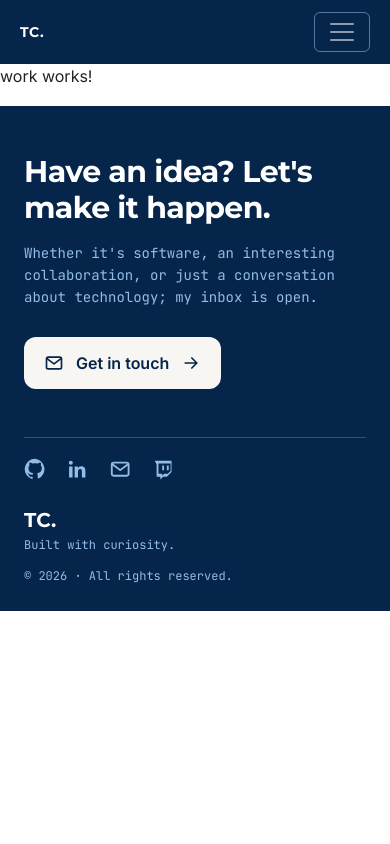
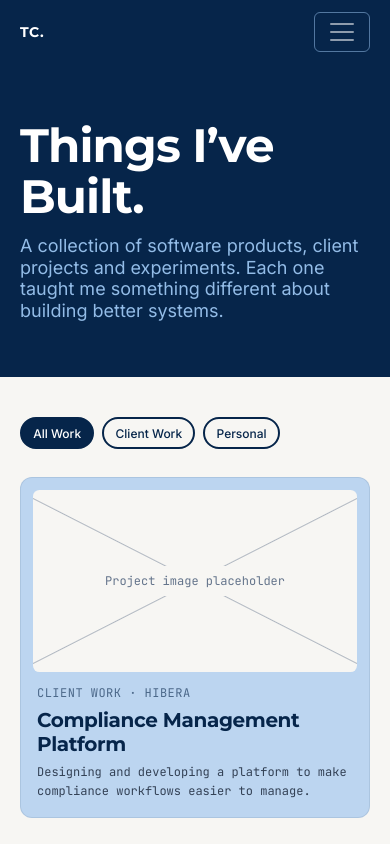
Before and after one commit to tcudjoe/personal_portfolio, an Angular app: page /work in a window 390 px wide. Shown: the top 844 px of the page. Built offline with nearby package versions, Linux system fonts and the light colour scheme.

Commit message:
feat: build responsive work overview with filters

```diff
--- a/src/app/tech/work/work.component.html
+++ b/src/app/tech/work/work.component.html
@@ -1 +1,51 @@
-<p>work works!</p>
+<main class="work-page">
+  <header class="work-hero" aria-labelledby="work-heading">
+    <div class="work-hero__inner">
+      <h1 id="work-heading">Things I’ve Built.</h1>
+      <p>A collection of software products, client projects and experiments. Each one taught me something different about building better systems.</p>
+    </div>
+  </header>
+
+  <section class="work-listing" aria-label="Project portfolio">
+    <div class="work-listing__inner">
+      <div class="work-filters" role="group" aria-label="Filter projects">
+        <button *ngFor="let filter of filters" type="button"
+                class="work-filters__button"
+                [class.work-filters__button--active]="activeFilter === filter"
+                [attr.aria-pressed]="activeFilter === filter"
+                (click)="setFilter(filter)">
+          {{ filter }}
+        </button>
+      </div>
+
+      <a *ngIf="showFeaturedProject" class="work-card work-card--featured"
+         [routerLink]="['/work', featuredProject.slug]">
+        <div class="work-card__image work-card__image--wide" role="img" aria-label="Featured project image placeholder">
+          <span>Project image placeholder</span>
+        </div>
+        <div class="work-card__content">
+          <p class="work-card__category">{{ featuredProject.category }}</p>
+          <h2 class="work-card__title">{{ featuredProject.title }}</h2>
+          <p class="work-card__description">{{ featuredProject.description }}</p>
+        </div>
+      </a>
+
+      <div class="work-grid" aria-live="polite">
+        <a *ngFor="let project of filteredProjects" class="work-card"
+           [routerLink]="['/work', project.slug]">
+          <div class="work-card__image" role="img" aria-label="Project image placeholder">
+            <span>Project image placeholder</span>
+          </div>
+          <div class="work-card__content">
+            <p class="work-card__category">{{ project.category }}</p>
+            <h2 class="work-card__title">{{ project.title }}</h2>
+          </div>
+        </a>
+      </div>
+
+      <p *ngIf="!showFeaturedProject && filteredProjects.length === 0" class="work-listing__empty">
+        No projects in this category yet.
+      </p>
+    </div>
+  </section>
+</main>
--- a/src/app/tech/work/work.component.scss
+++ b/src/app/tech/work/work.component.scss
@@ -0,0 +1,196 @@
+.work-hero {
+  background: var(--color-primary);
+  color: var(--color-white);
+  padding: clamp(3.5rem, 8vw, 7rem) clamp(1.5rem, 4vw, 3.5rem);
+}
+
+.work-hero__inner {
+  margin: 0 auto;
+  max-width: 76rem;
+}
+
+.work-hero h1 {
+  color: var(--color-white);
+  font-size: var(--text-display);
+  line-height: var(--leading-tight);
+  margin: 0;
+}
+
+.work-hero p {
+  color: var(--color-soft-blue);
+  font-size: var(--text-lg);
+  line-height: var(--leading-heading);
+  margin: 0.75rem 0 0;
+  max-width: 39rem;
+}
+
+.work-listing {
+  background: var(--color-warm-white);
+  color: var(--color-primary);
+  padding: clamp(2.5rem, 5vw, 4rem) clamp(1.5rem, 4vw, 3.5rem) clamp(4rem, 8vw, 7rem);
+}
+
+.work-listing__inner {
+  margin: 0 auto;
+  max-width: 76rem;
+}
+
+.work-filters {
+  display: flex;
+  flex-wrap: wrap;
+  gap: 0.65rem;
+  margin-bottom: 2.5rem;
+}
+
+.work-filters__button {
+  background: transparent;
+  border: 2px solid var(--color-primary);
+  border-radius: 999px;
+  color: var(--color-primary);
+  cursor: pointer;
+  font: 500 var(--text-sm) var(--font-body);
+  padding: 0.4rem 0.9rem;
+  transition: background-color 160ms ease, color 160ms ease, transform 160ms ease;
+}
+
+.work-filters__button:hover {
+  transform: translateY(-1px);
+}
+
+.work-filters__button--active,
+.work-filters__button--active:hover {
+  background: var(--color-primary);
+  color: var(--color-white);
+}
+
+.work-filters__button:focus-visible,
+.work-card:focus-visible {
+  outline: 3px solid var(--color-accent);
+  outline-offset: 4px;
+}
+
+.work-card {
+  background: color-mix(in srgb, var(--color-white) 38%, var(--color-soft-blue));
+  border: 1px solid color-mix(in srgb, var(--color-primary) 9%, transparent);
+  border-radius: 0.75rem;
+  color: var(--color-primary);
+  display: block;
+  overflow: hidden;
+  padding: 0.75rem;
+  transition: box-shadow 180ms ease, transform 180ms ease;
+}
+
+.work-card:hover {
+  box-shadow: 0 0.75rem 1.75rem color-mix(in srgb, var(--color-primary) 16%, transparent);
+  color: var(--color-primary);
+  transform: translateY(-3px);
+}
+
+.work-card--featured {
+  margin-bottom: 2rem;
+}
+
+.work-card__image {
+  align-items: center;
+  aspect-ratio: 16 / 9;
+  background-color: var(--color-warm-white);
+  background-image:
+    linear-gradient(153deg, transparent calc(50% - 1px), color-mix(in srgb, var(--color-neutral-500) 48%, transparent) 50%, transparent calc(50% + 1px)),
+    linear-gradient(27deg, transparent calc(50% - 1px), color-mix(in srgb, var(--color-neutral-500) 48%, transparent) 50%, transparent calc(50% + 1px));
+  border-radius: 0.4rem;
+  color: var(--color-neutral-500);
+  display: flex;
+  justify-content: center;
+  overflow: hidden;
+}
+
+.work-card__image--wide {
+  aspect-ratio: 3.2 / 1;
+}
+
+.work-card__image span {
+  align-self: center;
+  background: var(--color-warm-white);
+  font-family: var(--font-mono);
+  font-size: var(--text-xs);
+  padding: 0.35rem 0.5rem;
+}
+
+.work-card__content {
+  padding: 0.75rem 0.25rem 0.25rem;
+}
+
+.work-card__category {
+  color: color-mix(in srgb, var(--color-primary) 62%, transparent);
+  font-family: var(--font-mono);
+  font-size: var(--text-xs);
+  letter-spacing: 0.04em;
+  margin: 0 0 0.3rem;
+  text-transform: uppercase;
+}
+
+.work-card__title {
+  color: var(--color-primary);
+  font-size: var(--text-h4);
+  margin: 0;
+}
+
+.work-card__description,
+.work-listing__empty {
+  color: var(--color-neutral-700);
+  font-family: var(--font-mono);
+  font-size: var(--text-xs);
+  margin: 0.4rem 0 0;
+}
+
+.work-grid {
+  display: grid;
+  gap: clamp(1rem, 3vw, 2rem);
+  grid-template-columns: repeat(3, minmax(0, 1fr));
+}
+
+@media (max-width: 48rem) {
+  .work-grid {
+    grid-template-columns: repeat(2, minmax(0, 1fr));
+  }
+
+  .work-card__image--wide {
+    aspect-ratio: 2.5 / 1;
+  }
+}
+
+@media (max-width: 36rem) {
+  .work-hero,
+  .work-listing {
+    padding-inline: 1.25rem;
+  }
+
+  .work-hero h1 {
+    font-size: clamp(2.5rem, 12vw, 4rem);
+  }
+
+  .work-filters {
+    gap: 0.5rem;
+    margin-bottom: 1.75rem;
+  }
+
+  .work-filters__button {
+    font-size: var(--text-xs);
+    padding: 0.4rem 0.7rem;
+  }
+
+  .work-grid {
+    grid-template-columns: 1fr;
+  }
+
+  .work-card__image--wide {
+    aspect-ratio: 16 / 9;
+  }
+}
+
+@media (prefers-reduced-motion: reduce) {
+  .work-filters__button,
+  .work-card {
+    transition: none;
+  }
+}
--- a/src/app/tech/work/work.component.ts
+++ b/src/app/tech/work/work.component.ts
@@ -1,12 +1,68 @@
 import { Component } from '@angular/core';
+import { CommonModule } from '@angular/common';
+import { RouterLink } from '@angular/router';
+
+type WorkFilter = 'All Work' | 'Client Work' | 'Personal';
+
+interface WorkProject {
+  slug: string;
+  category: string;
+  title: string;
+  description?: string;
+  scope: Exclude<WorkFilter, 'All Work'>;
+}
 
 @Component({
   selector: 'app-work',
   standalone: true,
-  imports: [],
+  imports: [CommonModule, RouterLink],
   templateUrl: './work.component.html',
   styleUrl: './work.component.scss'
 })
 export class WorkComponent {
+  readonly filters: WorkFilter[] = ['All Work', 'Client Work', 'Personal'];
+  activeFilter: WorkFilter = 'All Work';
 
+  readonly featuredProject: WorkProject = {
+    slug: 'compliance-management-platform',
+    category: 'Client work · Hibera',
+    title: 'Compliance Management Platform',
+    description: 'Designing and developing a platform to make compliance workflows easier to manage.',
+    scope: 'Client Work'
+  };
+
+  readonly projects: WorkProject[] = [
+    {
+      slug: 'my-homelab',
+      category: 'Personal · Infrastructure',
+      title: 'My Homelab',
+      scope: 'Personal'
+    },
+    {
+      slug: 'monitoring-platform',
+      category: 'Personal · Building in public',
+      title: 'Monitoring Platform',
+      scope: 'Personal'
+    },
+    {
+      slug: 'personal-portfolio',
+      category: 'Personal · Web development',
+      title: 'Personal Portfolio',
+      scope: 'Personal'
+    }
+  ];
+
+  setFilter(filter: WorkFilter): void {
+    this.activeFilter = filter;
+  }
+
+  get showFeaturedProject(): boolean {
+    return this.activeFilter === 'All Work' || this.activeFilter === this.featuredProject.scope;
+  }
+
+  get filteredProjects(): WorkProject[] {
+    return this.activeFilter === 'All Work'
+      ? this.projects
+      : this.projects.filter((project) => project.scope === this.activeFilter);
+  }
 }
--- a/src/index.html
+++ b/src/index.html
@@ -5,11 +5,11 @@
   <title>TAOPortfolio</title>
   <base href="/">
   <meta name="viewport" content="width=device-width, initial-scale=1">
-  <link rel="icon" type="image/x-icon" href="./assets/favicon/favicon.ico">
-  <link href="./assets/favicon/apple-touch-icon.png" rel="apple-touch-icon" sizes="180x180">
-  <link href="./assets/favicon/favicon-32x32.png" rel="icon" sizes="32x32" type="image/png">
-  <link href="./assets/favicon/favicon-16x16.png" rel="icon" sizes="16x16" type="image/png">
-  <link href="./assets/favicon/site.webmanifest" rel="manifest">
+  <link rel="icon" type="image/x-icon" href="./assets/favicon/favicon_io%20tech/favicon.ico">
+  <link href="./assets/favicon/favicon_io%20tech/apple-touch-icon.png" rel="apple-touch-icon" sizes="180x180">
+  <link href="./assets/favicon/favicon_io%20tech/favicon-32x32.png" rel="icon" sizes="32x32" type="image/png">
+  <link href="./assets/favicon/favicon_io%20tech/favicon-16x16.png" rel="icon" sizes="16x16" type="image/png">
+  <link href="./assets/favicon/favicon_io%20tech/site.webmanifest" rel="manifest">
   <link href="https://cdn.jsdelivr.net/npm/bootstrap@5.3.8/dist/css/bootstrap.min.css" rel="stylesheet"
         integrity="sha384-sRIl4kxILFvY47J16cr9ZwB07vP4J8+LH7qKQnuqkuIAvNWLzeN8tE5YBujZqJLB" crossorigin="anonymous">
   <link rel="preconnect" href="https://fonts.googleapis.com">
```
Also changed, not shown: 4 other files (tests, documents, lock files or other folders).
